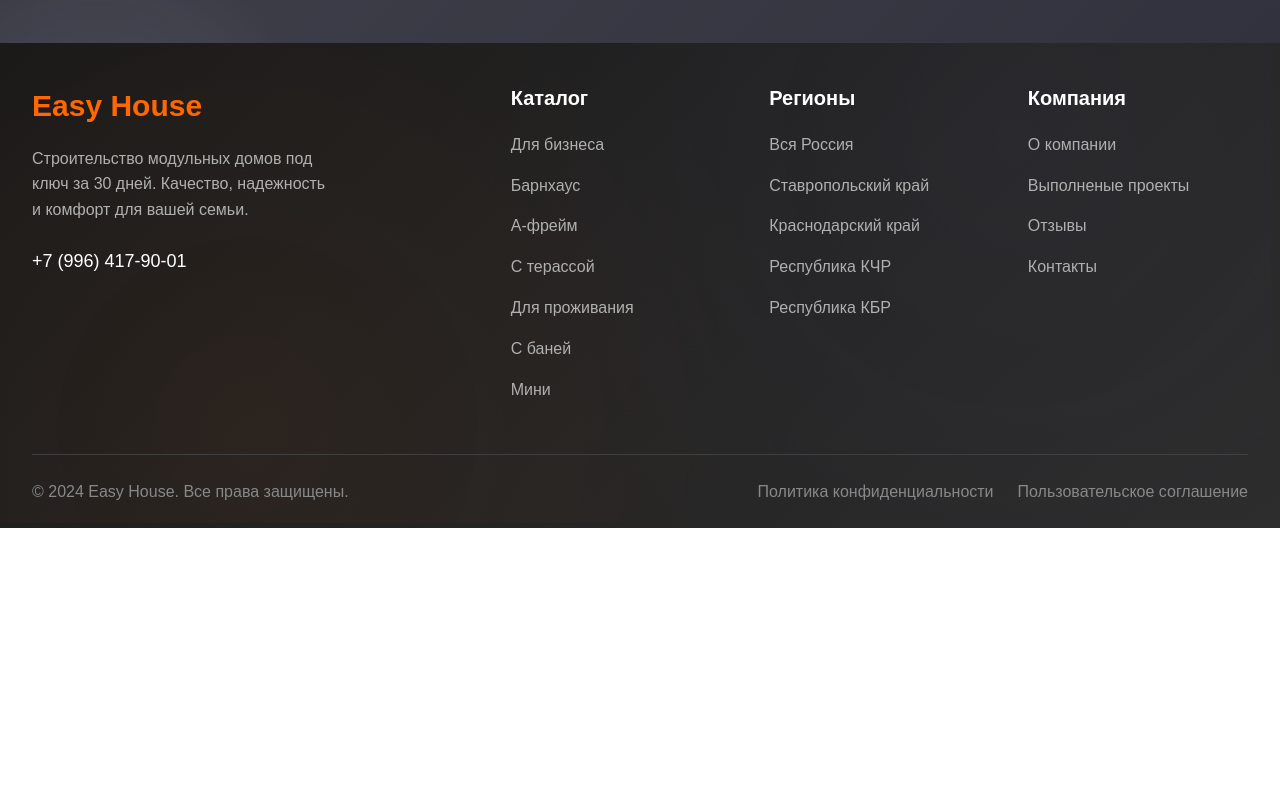
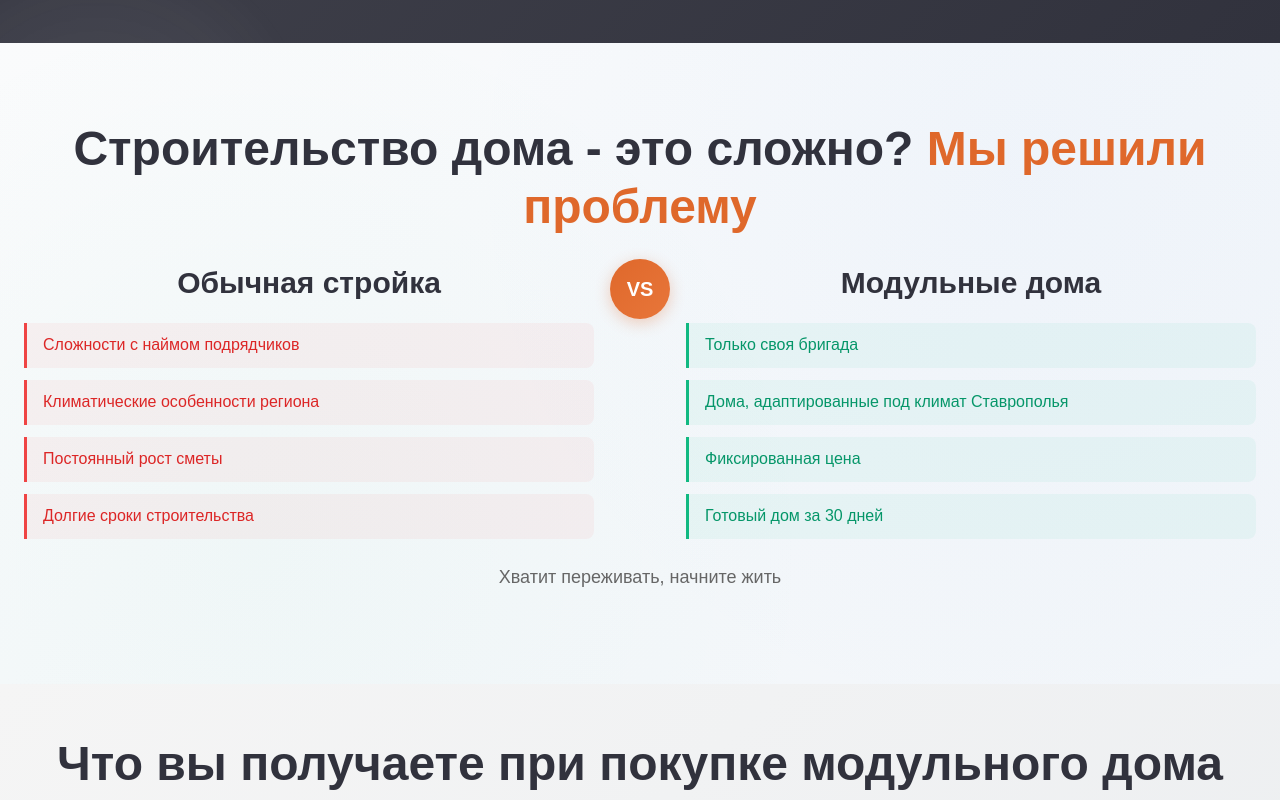
Before and after one commit to litvinenko88/Easy-House, a Next.js app: page /stavropolskiy-kray in a window 1280 px wide. Shown: the part 880-1680 px from the top of the page. Before the commit the page ends 1408 px from the top, so only its background shows below. Built offline with nearby package versions, Linux system fonts and the light colour scheme.

Commit message:
2 блок ск готов

```diff
--- a/src/components/ProblemSolution/ProblemSolution.js
+++ b/src/components/ProblemSolution/ProblemSolution.js
@@ -1,7 +1,7 @@
 import { useState, useEffect } from 'react'
 import styles from './ProblemSolution.module.css'
 
-export default function ProblemSolution() {
+export default function ProblemSolution({ problems, solutions }) {
   const [isVisible, setIsVisible] = useState(false)
 
   useEffect(() => {
@@ -41,10 +41,16 @@ export default function ProblemSolution() {
           <div className={styles.column}>
             <h3 className={styles.columnTitle}>Обычная стройка</h3>
             <div className={styles.list}>
+              {problems ? problems.map((problem, index) => (
+                <div key={index} className={styles.item}>{problem}</div>
+              )) : (
+                <>
                   <div className={styles.item}>Стройка затягивается на месяцы</div>
                   <div className={styles.item}>Цена растет в процессе</div>
                   <div className={styles.item}>Много подрядчиков</div>
                   <div className={styles.item}>Непрозрачное качество</div>
+                </>
+              )}
             </div>
           </div>
 
@@ -53,10 +59,16 @@ export default function ProblemSolution() {
           <div className={styles.column}>
             <h3 className={styles.columnTitle}>Модульные дома</h3>
             <div className={styles.list}>
+              {solutions ? solutions.map((solution, index) => (
+                <div key={index} className={styles.item}>{solution}</div>
+              )) : (
+                <>
                   <div className={styles.item}>Сборка за 1-2 дня</div>
                   <div className={styles.item}>Фиксированная стоимость</div>
                   <div className={styles.item}>Один исполнитель</div>
                   <div className={styles.item}>Фото/видео отчеты</div>
+                </>
+              )}
             </div>
           </div>
         </div>
--- a/src/pages/stavropolskiy-kray.js
+++ b/src/pages/stavropolskiy-kray.js
@@ -1,5 +1,6 @@
 import Layout from "../components/Layout/Layout";
 import Hero from "../components/Hero/Hero";
+import ProblemSolution from "../components/ProblemSolution/ProblemSolution";
 import Features from "../components/Features/Features";
 import Bestsellers from "../components/Bestsellers/Bestsellers";
 import WhyChooseUs from "../components/WhyChooseUs/WhyChooseUs";
@@ -29,6 +30,26 @@ export default function StavropolskiyKray() {
           "Стоимость от 850 000₽",
         ]}
       />
+      <ProblemSolution
+        problems={[
+          "Сложности с наймом подрядчиков",
+          "Климатические особенности региона",
+          "Постоянный рост сметы",
+          "Долгие сроки строительства"
+        ]}
+        solutions={[
+          "Только своя бригада",
+          "Дома, адаптированные под климат Ставрополья",
+          "Фиксированная цена",
+          "Готовый дом за 30 дней"
+        ]}
+      />
+      <Features />
+      <Bestsellers />
+      <WhyChooseUs />
+      <VideoTestimonials />
+      <DeliveryInstallation />
+      <FAQReviews />
     </Layout>
   );
 }
```
Also changed, not shown: src/pages/index.tsx (+14 -1 lines). Lines whose indentation alone changed are shown as unchanged.
